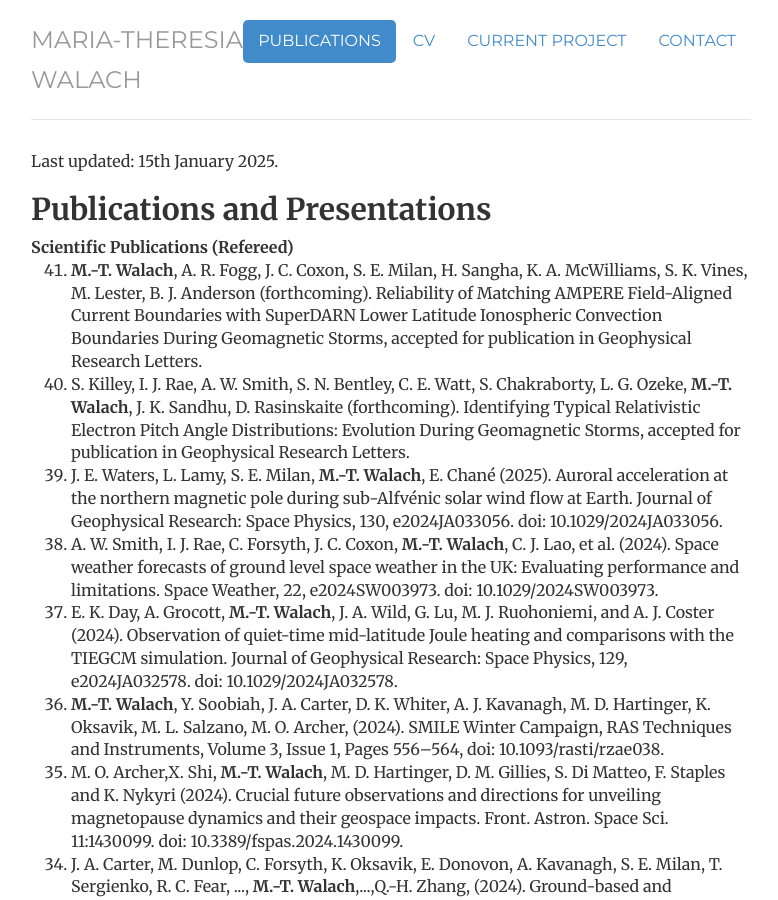
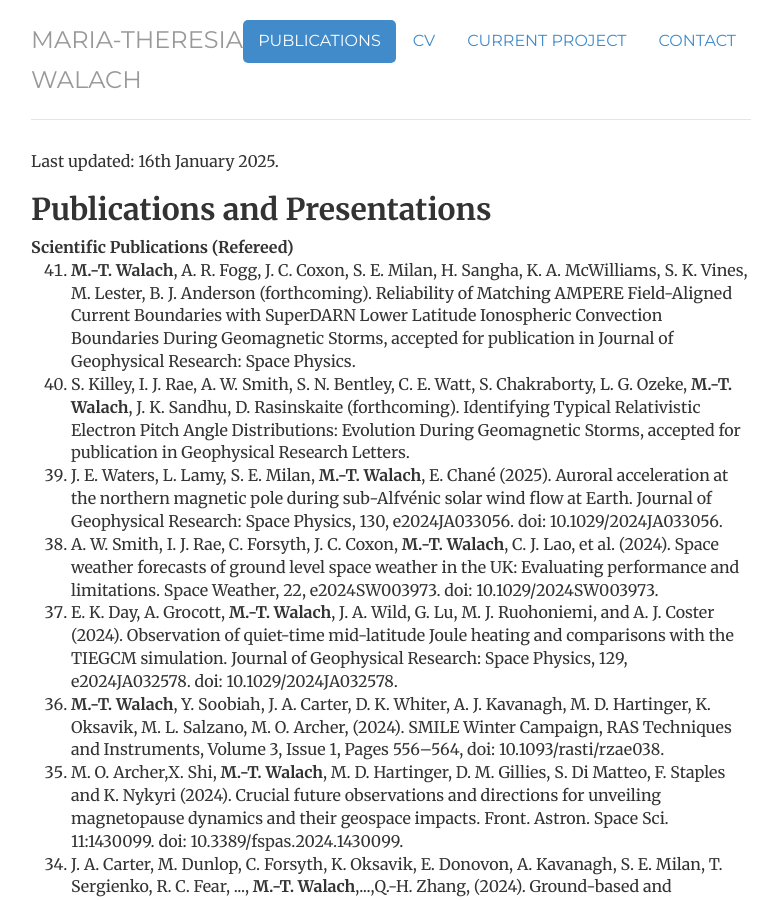
Before and after one commit to mtwalach/mtwalach.github.io, a Jekyll site: the page built from publications/index.html, in a window 1280 px wide and 900 px high. Shown: the whole window, without its empty margins (249-1027 px from the left). Built offline with Jekyll 4.4.1, drawn with Linux system fonts in a browser that asks for light colours.

Commit message:
publication typo fix

```diff
--- a/publications/index.html
+++ b/publications/index.html
@@ -8,13 +8,13 @@ notes: passive
 contact: passive
 description:   Maria-Theresia Walach // Space plasma physics & planetary science.
 ---
-<div class="Publications - last updated: 15th January 2025">
+<div class="Publications - last updated: 16th January 2025">
 	<!-- <a href="/files/Publication_list_Jun2023_MTW.pdf"target="_blank" class="btn btn-default pull-right" title="Download Publications as PDF">Download Publications as PDF - last updated: 19th June 2023</a> -->
-    <p>Last updated: 15th January 2025.</p>
+    <p>Last updated: 16th January 2025.</p>
     <h2>Publications and Presentations </h2>
     <strong>Scientific Publications (Refereed)</strong>
     <ol reversed>
-      <li><b>M.-T. Walach</b>, A. R. Fogg, J. C. Coxon, S. E. Milan, H. Sangha, K. A. McWilliams, S. K. Vines, M. Lester, B. J. Anderson (forthcoming). Reliability of Matching AMPERE Field-Aligned Current Boundaries with SuperDARN Lower Latitude Ionospheric Convection Boundaries During Geomagnetic Storms, accepted for publication in Geophysical Research Letters.</li>
+      <li><b>M.-T. Walach</b>, A. R. Fogg, J. C. Coxon, S. E. Milan, H. Sangha, K. A. McWilliams, S. K. Vines, M. Lester, B. J. Anderson (forthcoming). Reliability of Matching AMPERE Field-Aligned Current Boundaries with SuperDARN Lower Latitude Ionospheric Convection Boundaries During Geomagnetic Storms, accepted for publication in Journal of Geophysical Research: Space Physics.</li>
       <li>S. Killey, I. J. Rae, A. W. Smith, S. N. Bentley, C. E. Watt, S. Chakraborty, L. G. Ozeke, <b>M.-T. Walach</b>, J. K. Sandhu, D. Rasinskaite (forthcoming). Identifying Typical Relativistic Electron Pitch Angle Distributions: Evolution During Geomagnetic Storms, accepted for publication in Geophysical Research Letters.</li>
       <li>J. E. Waters, L. Lamy, S. E. Milan, <b>M.-T. Walach</b>, E. Chané (2025).  Auroral acceleration at the northern magnetic pole during sub-Alfvénic solar wind flow at Earth. Journal of Geophysical Research: Space Physics, 130, e2024JA033056. doi: 10.1029/2024JA033056. </li>
       <li>A. W. Smith, I. J. Rae, C. Forsyth, J. C. Coxon, <b>M.-T. Walach</b>, C. J. Lao, et al. (2024). Space weather forecasts of ground level space weather in the UK: Evaluating performance and limitations. Space Weather, 22, e2024SW003973. doi: 10.1029/2024SW003973.</li>
```
Also changed, not shown: 1 other file.
